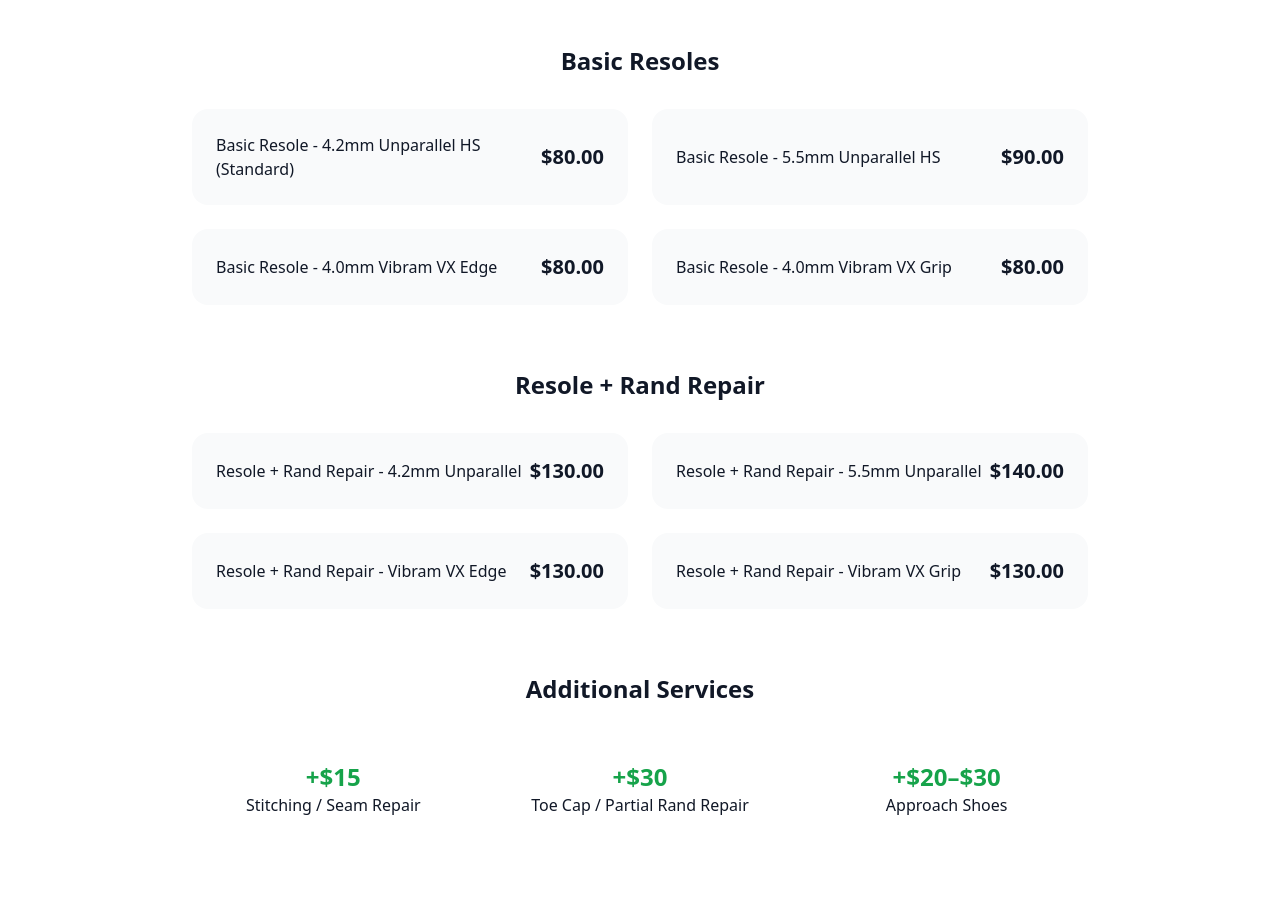
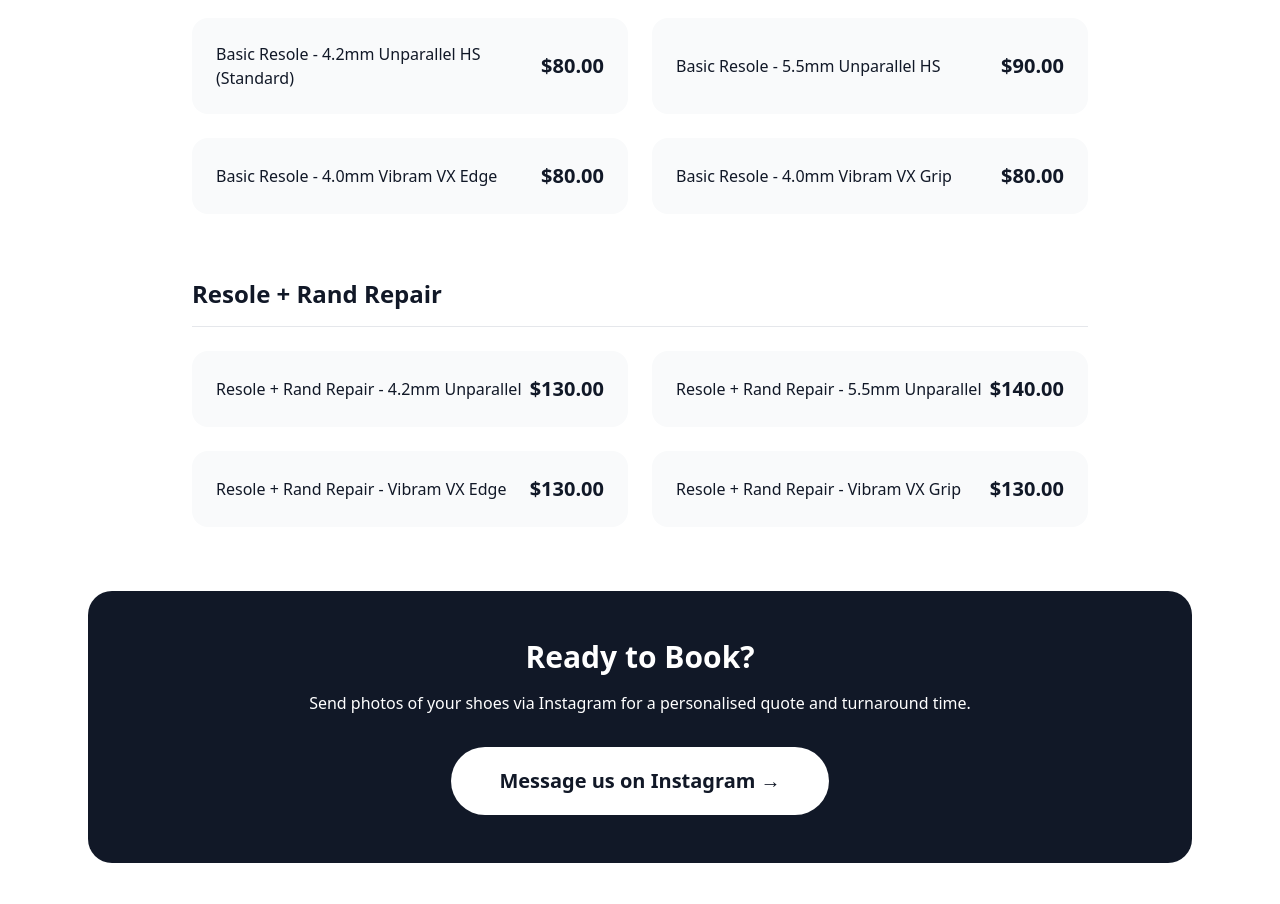
Before and after one commit to omorellAUS/Perth-Resoles-Website-, a plain HTML site: page index.html in a window 1280 px wide. Shown: the part 763-1667 px from the top of the page. Drawn offline with nearby package versions, Linux system fonts and the light colour scheme.

Commit message:
reverting to previous index

```diff
--- a/index.html
+++ b/index.html
@@ -21,24 +21,23 @@
   <!-- Hero -->
   <section class="hero text-white py-24 text-center">
     <div class="max-w-5xl mx-auto px-6">
-      <img src="logo-dark-bg.png" alt="Perth Resoles" class="mx-auto h-48 mb-6">
+      <!-- Try both logo names - change if needed -->
+      <img src="Instagram Logo2.jpg" alt="Perth Resoles" class="mx-auto h-48 mb-6">
       <p class="text-2xl mb-8 font-light">Edge Back. Life Extended.</p>
       <p class="text-xl max-w-2xl mx-auto">Professional climbing shoe resoles in Perth, Western Australia</p>
-      <a href="#pricing" class="mt-10 inline-block bg-white text-gray-900 px-10 py-4 rounded-full text-lg font-semibold hover:bg-gray-100">
-        View Services & Pricing
-      </a>
     </div>
   </section>
 
-  <!-- Pricing Section -->
+  <!-- Pricing - Matching Your Square Shop -->
   <section id="pricing" class="py-20 bg-white">
     <div class="max-w-6xl mx-auto px-6">
       <h2 class="text-4xl font-bold text-center mb-4">Services & Pricing</h2>
       <p class="text-center text-gray-600 mb-12">All prices are for standard climbing shoes. Approach shoes and heavily worn shoes may require extra fees.</p>
 
+      <div class="max-w-4xl mx-auto">
         <!-- Basic Resoles -->
-      <h3 class="text-2xl font-semibold mb-8 text-center">Basic Resoles</h3>
-      <div class="grid md:grid-cols-2 gap-6 max-w-4xl mx-auto">
+        <h3 class="text-2xl font-semibold mb-6 border-b pb-4">Basic Resoles</h3>
+        <div class="grid md:grid-cols-2 gap-6">
           <div class="flex justify-between items-center p-6 bg-gray-50 rounded-2xl">
             <span>Basic Resole - 4.2mm Unparallel HS (Standard)</span>
             <span class="font-bold text-xl">$80.00</span>
@@ -58,8 +57,8 @@
         </div>
 
         <!-- Resole + Rand Repair -->
-      <h3 class="text-2xl font-semibold mt-16 mb-8 text-center">Resole + Rand Repair</h3>
-      <div class="grid md:grid-cols-2 gap-6 max-w-4xl mx-auto">
+        <h3 class="text-2xl font-semibold mt-16 mb-6 border-b pb-4">Resole + Rand Repair</h3>
+        <div class="grid md:grid-cols-2 gap-6">
           <div class="flex justify-between items-center p-6 bg-gray-50 rounded-2xl">
             <span>Resole + Rand Repair - 4.2mm Unparallel</span>
             <span class="font-bold text-xl">$130.00</span>
@@ -77,30 +76,12 @@
             <span class="font-bold text-xl">$130.00</span>
           </div>
         </div>
-
-      <!-- Add-ons -->
-      <div class="mt-16 max-w-4xl mx-auto">
-        <h3 class="text-2xl font-semibold mb-8 text-center">Additional Services</h3>
-        <div class="grid md:grid-cols-3 gap-6">
-          <div class="bg-white p-6 rounded-2xl text-center">
-            <span class="block text-2xl font-bold text-green-600">+$15</span>
-            <span>Stitching / Seam Repair</span>
-          </div>
-          <div class="bg-white p-6 rounded-2xl text-center">
-            <span class="block text-2xl font-bold text-green-600">+$30</span>
-            <span>Toe Cap / Partial Rand Repair</span>
-          </div>
-          <div class="bg-white p-6 rounded-2xl text-center">
-            <span class="block text-2xl font-bold text-green-600">+$20–$30</span>
-            <span>Approach Shoes</span>
-          </div>
-        </div>
       </div>
 
-      <!-- CTA -->
+      <!-- Call to Action -->
       <div class="mt-16 bg-gray-900 text-white p-12 rounded-3xl text-center">
-        <h3 class="text-3xl font-bold mb-4">Get a Personal Quote</h3>
-        <p class="mb-8">Send clear photos of your shoes (front, side, and sole) via Instagram</p>
+        <h3 class="text-3xl font-bold mb-4">Ready to Book?</h3>
+        <p class="mb-8">Send photos of your shoes via Instagram for a personalised quote and turnaround time.</p>
         <a href="https://www.instagram.com/perthresoles/" target="_blank"
            class="inline-block bg-white text-gray-900 px-12 py-5 rounded-full text-xl font-semibold hover:bg-gray-100">
           Message us on Instagram →
```
Lines whose indentation alone changed are shown as unchanged.
